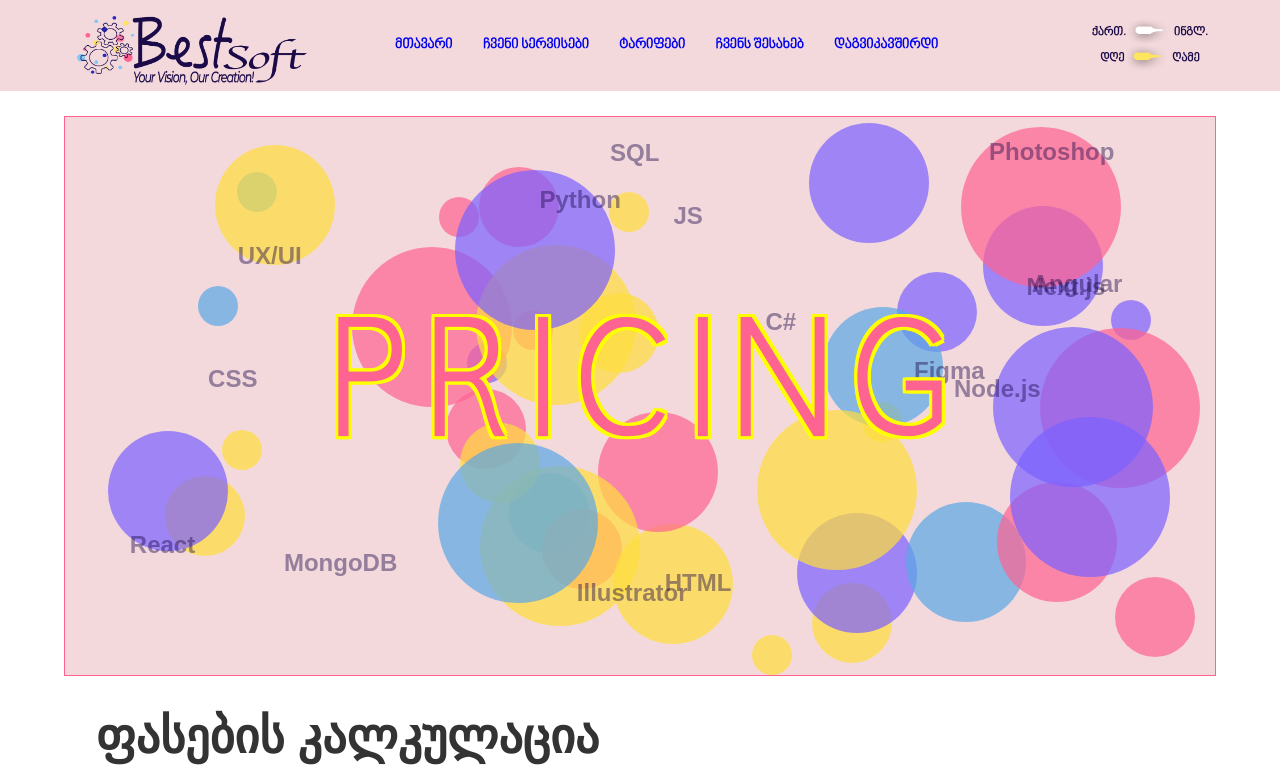
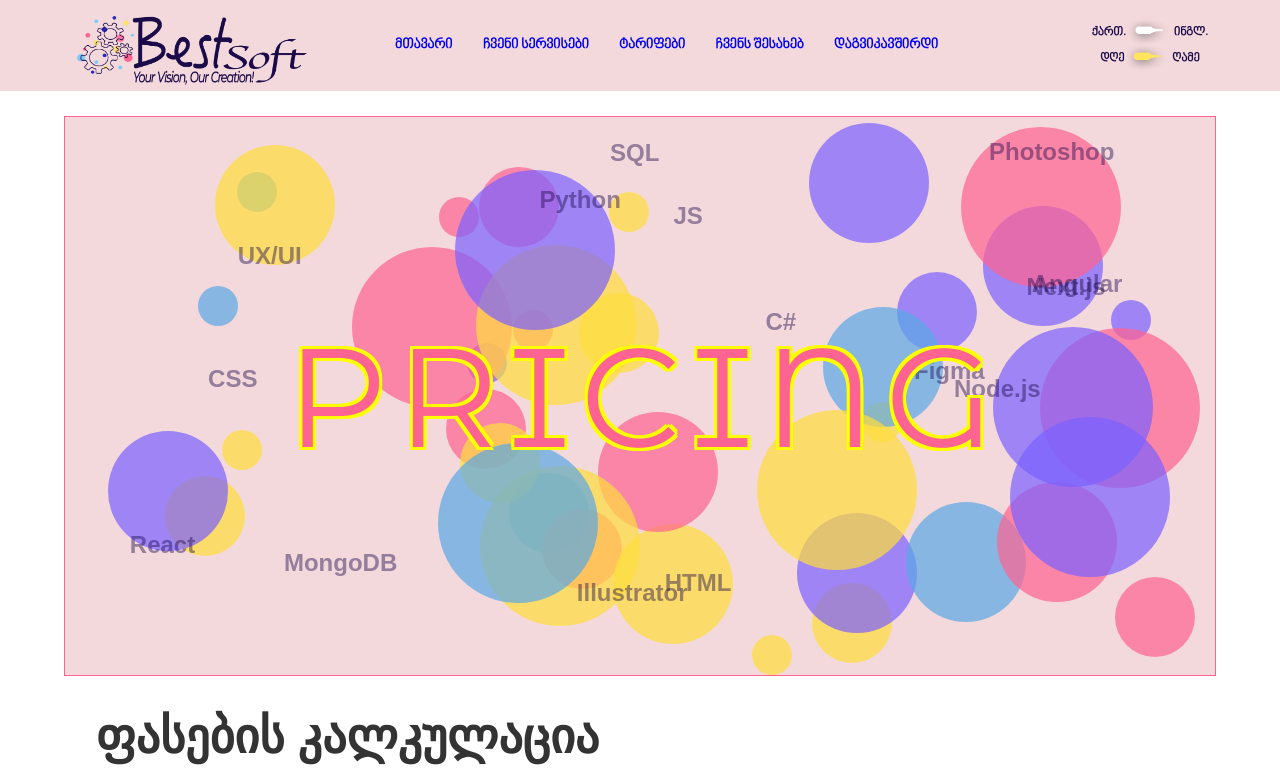
Before and after one commit to teokartvelishvili/BestSoft, a React (Create React App) app: page /prices in a window 1280 px wide. Shown: the top 780 px of the page. Built offline with nearby package versions, Linux system fonts and the light colour scheme; a web font is replaced by a local one.

Commit message:
Update CircleSquare.css

```diff
--- a/src/Components/CircleSquare/CircleSquare.css
+++ b/src/Components/CircleSquare/CircleSquare.css
@@ -21,7 +21,8 @@
 
   .pricing-letter {
     margin: 0 5px;
-    font-size: 180px;
+    font-size: 140px;
+    font-family: "Montserrat Alternates" ;
     color: rgba(255, 99, 146, 1);
     text-shadow:
         3px 3px 0 yellow,
```
